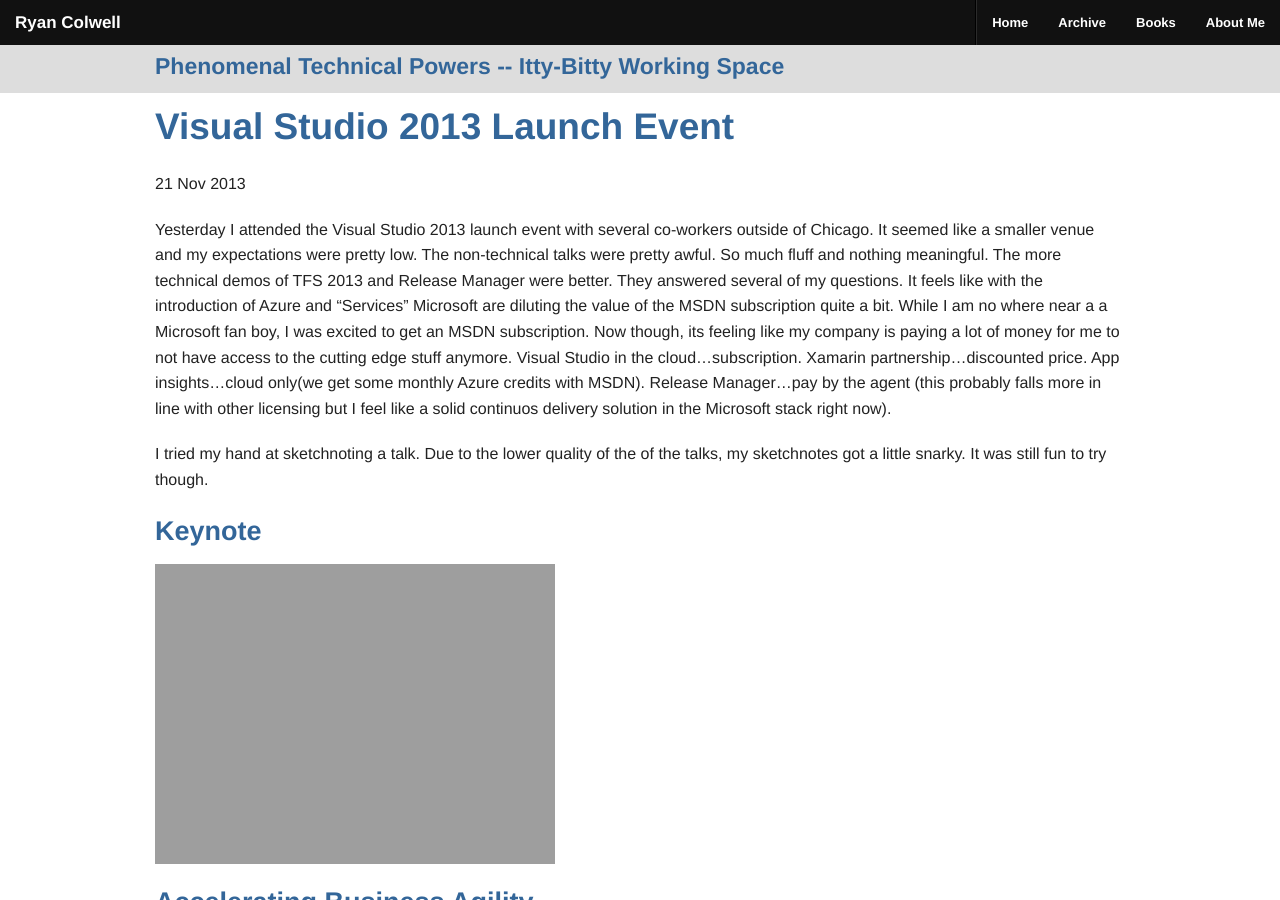
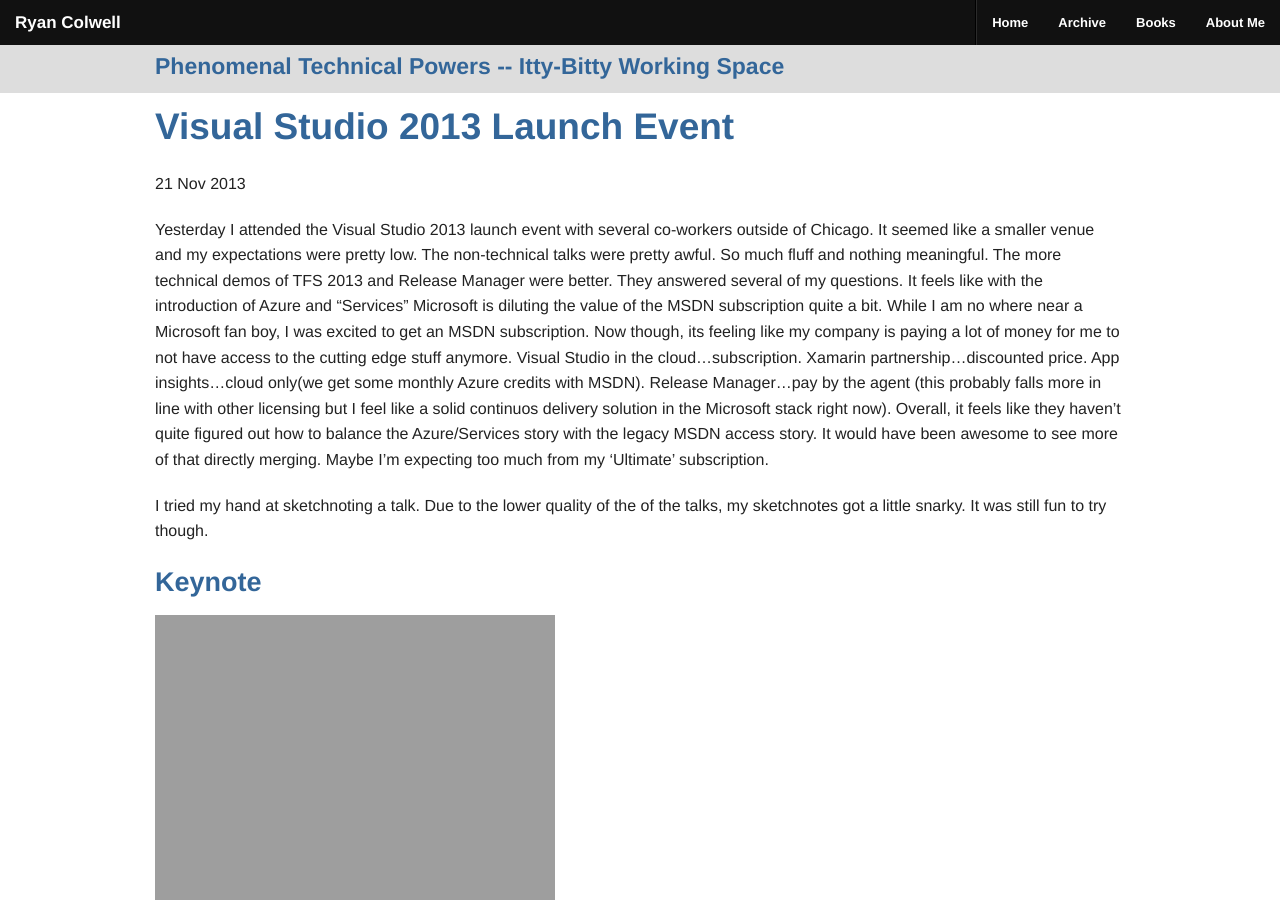
Before and after one commit to ryanco/ryanco.github.io, a Jekyll site: the page built from _posts/2013-11-21-visual-studio-2013-launch-event.md, in a window 1280 px wide and 900 px high. Built offline with Jekyll 4.4.1, drawn with Linux system fonts in a browser that asks for light colours; nearby versions of some CDN libraries; Markdown is read by kramdown in place of the engine named in the settings.

Commit message:
Fixed typos. Tweaked the first paragraph.

```diff
--- a/_posts/2013-11-21-visual-studio-2013-launch-event.md
+++ b/_posts/2013-11-21-visual-studio-2013-launch-event.md
@@ -4,7 +4,7 @@
 date: 2013-11-21
 ---
 
-Yesterday I attended the Visual Studio 2013 launch event with several co-workers outside of Chicago. It seemed like a smaller venue and my expectations were pretty low. The non-technical talks were pretty awful. So much fluff and nothing meaningful. The more technical demos of TFS 2013 and Release Manager were better. They answered several of my questions. It feels like with the introduction of Azure and "Services" Microsoft are diluting the value of the MSDN subscription quite a bit. While I am no where near a a Microsoft fan boy, I was excited to get an MSDN subscription. Now though, its feeling like my company is paying a lot of money for me to not have access to the cutting edge stuff anymore. Visual Studio in the cloud...subscription. Xamarin partnership...discounted price. App insights...cloud only(we get some monthly Azure credits with MSDN). Release Manager...pay by the agent (this probably falls more in line with other licensing but I feel like a solid continuos delivery solution in the Microsoft stack right now).
+Yesterday I attended the Visual Studio 2013 launch event with several co-workers outside of Chicago. It seemed like a smaller venue and my expectations were pretty low. The non-technical talks were pretty awful. So much fluff and nothing meaningful. The more technical demos of TFS 2013 and Release Manager were better. They answered several of my questions. It feels like with the introduction of Azure and "Services" Microsoft is diluting the value of the MSDN subscription quite a bit. While I am no where near a Microsoft fan boy, I was excited to get an MSDN subscription. Now though, its feeling like my company is paying a lot of money for me to not have access to the cutting edge stuff anymore. Visual Studio in the cloud...subscription. Xamarin partnership...discounted price. App insights...cloud only(we get some monthly Azure credits with MSDN). Release Manager...pay by the agent (this probably falls more in line with other licensing but I feel like a solid continuos delivery solution in the Microsoft stack right now). Overall, it feels like they haven't quite figured out how to balance the Azure/Services story with the legacy MSDN access story. It would have been awesome to see more of that directly merging. Maybe I'm expecting too much from my 'Ultimate' subscription.
 
 I tried my hand at sketchnoting a talk. Due to the lower quality of the of the talks, my sketchnotes got a little snarky. It was still fun to try though.
 
```
